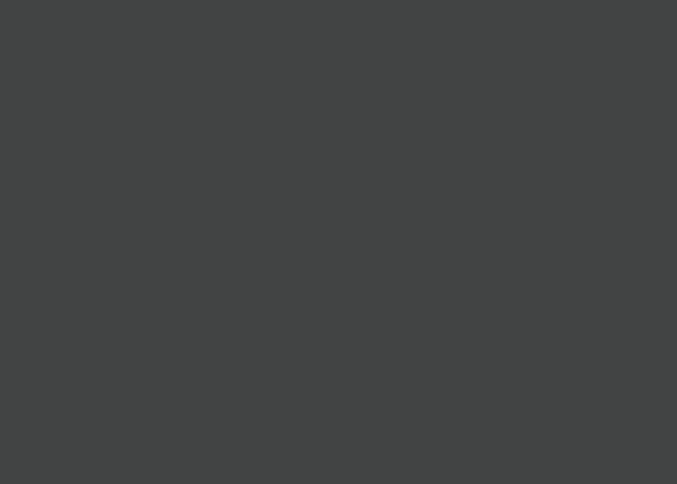
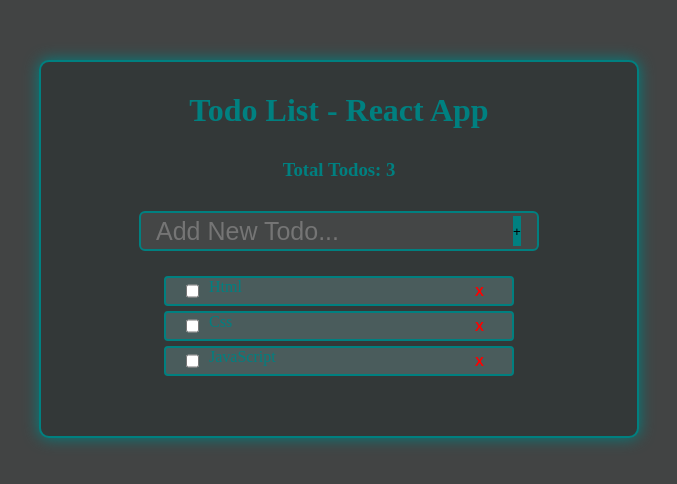
Before and after one commit to pariaagharabi/Todo-List-App, a Next.js app: page / in a window 1280 px wide. Shown: the top 484 px of the page, without its empty margins (301-978 px from the left). Built offline with nearby package versions, Linux system fonts and the light colour scheme.

Commit message:
Modification on Todo List App

```diff
--- a/pages/components/TodoListApp.jsx
+++ b/pages/components/TodoListApp.jsx
@@ -1,20 +1,97 @@
-import React from 'react';
+import React, { useState } from 'react';
 
 const TodoListApp = () => {
+    // Initializing, Destructuring and Updating States
+    const [defaultTodoList, setDefaultTodoList] = useState([
+        { id: crypto.randomUUID().toString(), title: "Html", checked: false, },
+        { id: crypto.randomUUID().toString(), title: "Css", checked: false, },
+        { id: crypto.randomUUID().toString(), title: "JavaScript", checked: false, },
+    ]);
+    const [currentInputValue, setCurrentInputValue] = useState("");
+    const [newTitleAdded, setNewTitleAdded] = useState(defaultTodoList);
+
+    // Defining Methods
+    const handleCurrentInputChange = (e) => {
+        const currentValue = e.target.value;
+        setCurrentInputValue(currentValue);
+    };
+
+    const handleSubmit = (e) => {
+        e.preventDefault();
+
+        const newEntry = {
+            id: crypto.randomUUID().toString(),
+            title: currentInputValue,
+            checked: false,
+        }
+
+        const clonedEntry = [...defaultTodoList, newEntry];
+        setNewTitleAdded(clonedEntry);
+        setCurrentInputValue("");
+    };
+
+    const handleDeleteTodo = (id) => {
+        const deletedItem = newTitleAdded.filter(delItem => delItem.id !== id);
+        setNewTitleAdded(deletedItem);
+    };
+
+    const handleToggleChecked = (idx) => {
+        const clonedTodos = [...newTitleAdded];
+        clonedTodos[idx].checked = !clonedTodos[idx].checked;
+        setNewTitleAdded(clonedTodos);
+    }
+
+
+    // Re-rendering in UI
     return (
         <>
             <div className="app-container">
                 <div className="app-inner-cntainer">
 
                     <div className="app-header-container">
+                        <h1>Todo List - React App</h1>
+                        <h3>Total Todos: {newTitleAdded.length}</h3>
+                    </div>
+
+                    <div className="todo-list-container">
+                        <form className="todo-list-form" onSubmit={handleSubmit}>
+                            <input
+                                type="text"
+                                name="todoList"
+                                placeholder="Add New Todo..."
+                                value={currentInputValue}
+                                onChange={handleCurrentInputChange}
+                            />
+
+                            <button>+</button>
+                        </form>
 
                     </div>
 
-                    <div className="todo-list-container"></div>
+                    <div className="display-new-todos">
+                        {
+                            newTitleAdded.map((newTitle, index) => {
+                                return (
+                                    <div className="todo-items" key={newTitle.id}>
+                                        <input
+                                            type="checkbox"
+                                            name="checkboxTodo"
+                                            checked={newTitle.checked}
+                                            onChange={() => handleToggleChecked(index)}
+                                        />
+                                        <span className="item" contentEditable={true} suppressContentEditableWarning={true}>{newTitle.title}</span>
+                                        <button className="delete-btn" onClick={() => handleDeleteTodo(newTitle.id)}>X</button>
+                                    </div>
+                                )
+                            })
+                        }
+                    </div>
 
-                    <div className="display-new-todos"></div>
-
-                    <div className="todos-notification"></div>
+                    <div className="todos-notification">
+                        <h3>
+                            {newTitleAdded.length === 0 ? "All Todos Completed!🥳" : ""}
+                        </h3>
+                    </div>
 
                 </div>
             </div>
--- a/styles/globals.css
+++ b/styles/globals.css
@@ -28,17 +28,108 @@ body {
 
 /* Styling App Inner Container */
 .app-inner-cntainer{
+  border: 2px solid teal;
+  border-radius: 10px;
+  box-shadow: 0 0 15px;
+  background-color: rgb(51, 56, 56);
 
+  width: 600px;
 }
 
 /* Styling App Header Container */
-.app-header-container{}
+.app-header-container{
+  display: flex;
+  flex-direction: column;
+  align-items: center;
+}
+
+.app-header-container h1,h3{
+  margin-top: 30px;
+}
 
 /* Styling Todo List Container */
-.todo-list-container{}
+.todo-list-container{
+  display: flex;
+  justify-content: center;
+  margin-top: 30px;
+}
+
+.todo-list-form{
+  border: 2px solid teal;
+  border-radius: 6px;
+  background-color: rgb(68, 70, 70);
+  color: teal;
+
+  width: 400px;
+  height: 40px;
+
+  display: flex;
+  justify-content: space-between;
+}
+
+.todo-list-form input{
+  background-color: transparent;
+  color: teal;
+  outline: none;
+  border: none;
+  font-size: 25px;
+  padding: 15px;
+}
+
+.todo-list-form button{
+  background-color: teal;
+  border: none;
+  width: 80px;
+  margin: 3px 20px;
+  cursor: pointer;
+}
 
 /* Styling Display New Todos */
-.display-new-todos{}
+.display-new-todos{
+  display: flex;
+  flex-direction: column;
+  align-items: center;
+  margin-top: 20px;
+}
+
+.todo-items{
+  display: flex;
+  margin-top: 5px;
+  background-color: rgb(74, 92, 92);
+  width: 350px;
+  border: 2px solid;
+  border-radius: 4px;
+  height: 30px;
+}
+
+.todo-items input{
+  margin-left: 20px;
+}
+
+.todo-items .item{
+  margin-left: 10px;
+}
+
+.todo-items .delete-btn{
+  margin-left: auto;
+  margin-right: 20px;
+  background-color: transparent;
+  color: red;
+  border: none;
+  font-weight: bold;
+  width: 25px;
+  margin-top: 3px;
+  margin-bottom: 3px;
+}
+
+.display-new-todos .todo-items input[type="checkbox"]:checked + .item{
+  text-decoration: line-through 2px red;
+}
 
 /* Styling Todos Notification */
-.todos-notification{}
+.todos-notification{
+  display: flex;
+  flex-direction: column;
+  align-items: center;
+  margin-bottom: 30px;
+}
```
